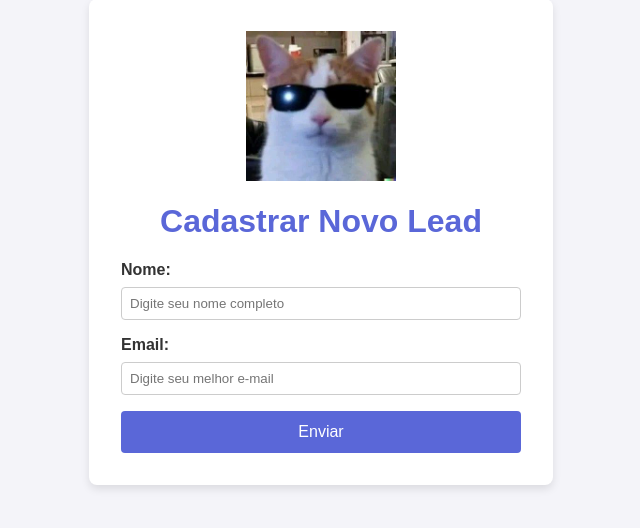
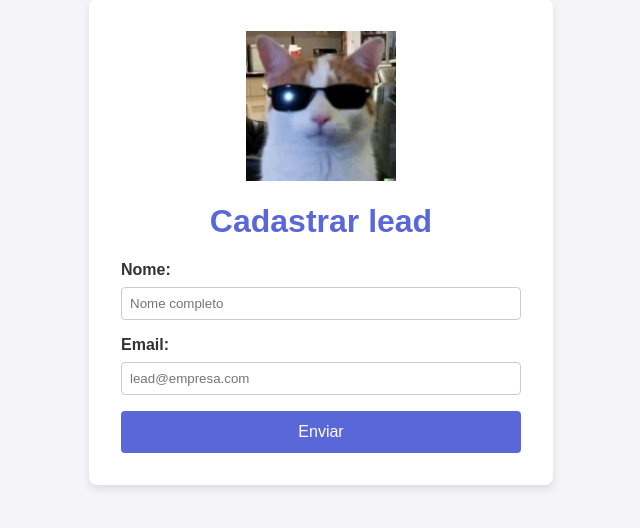
Before and after one commit to luissaster/lead-management-system, a Django app: page / in a window 1280 px wide. Shown: the part 158-686 px from the top of the page, without its empty margins (319-959 px from the left). Run offline with Django 4.2, Linux system fonts and the light colour scheme.

Commit message:
Refactor lead form UX and clean up code comments
Updated form placeholders for improved clarity, simplified the lead form page title, and removed redundant or verbose comments from views, URLs, and templates.

```diff
--- a/app/leads/apps.py
+++ b/app/leads/apps.py
@@ -1,5 +1,4 @@
 from django.apps import AppConfig
-
 
 class LeadsConfig(AppConfig):
     default_auto_field = 'django.db.models.BigAutoField'
--- a/app/leads/forms.py
+++ b/app/leads/forms.py
@@ -8,10 +8,10 @@ class LeadForm(forms.ModelForm):
         widgets = {
             'nome': forms.TextInput(attrs={
                 'class': 'form-control',
-                'placeholder': 'Digite seu nome completo'
+                'placeholder': 'Nome completo'
             }),
             'email': forms.EmailInput(attrs={
                 'class': 'form-control',
-                'placeholder': 'Digite seu melhor e-mail'
+                'placeholder': 'lead@empresa.com'
             }),
         }
--- a/app/leads/urls.py
+++ b/app/leads/urls.py
@@ -2,8 +2,6 @@ from django.urls import path
 from .views import lead_create_view, success_view
 
 urlpatterns = [
-    # A URL raiz ('') será atendida pela nossa view de criação de lead
     path('', lead_create_view, name='lead_create_page'),
-    # A URL '/success/' será atendida pela view de sucesso
     path('success/', success_view, name='success_page'),
 ]
--- a/app/leads/views.py
+++ b/app/leads/views.py
@@ -10,25 +10,24 @@ def lead_create_view(request):
     # Cria uma instância do nosso formulário
     form = LeadForm()
 
-    # Se o método da requisição for POST, significa que o usuário enviou o formulário
     if request.method == 'POST':
-        # Cria uma instância do formulário com os dados que o usuário enviou
+        # Preenche o formulário com os dados enviados pelo usuário
         form = LeadForm(request.POST)
-        # Verifica se os dados são válidos (validação server-side)
+
         if form.is_valid():
             # Salva os dados no banco de dados, criando um novo Lead
             lead = form.save()
 
             # --- INÍCIO: Lógica do Webhook ---
+
             try:
-                # Pega a URL do webhook do arquivo .env
                 webhook_url = config('N8N_WEBHOOK_URL')
 
                 # Prepara os dados para enviar como JSON
                 payload = {
                     'nome': lead.nome,
                     'email': lead.email,
-                    'criado_em': lead.criado_em.isoformat() # Converte data para texto
+                    'criado_em': lead.criado_em.isoformat()
                 }
 
                 # Envia a requisição POST e captura a resposta
@@ -44,9 +43,9 @@ def lead_create_view(request):
                 print("-----------------------")
 
             except requests.exceptions.RequestException as e:
-                # Em um projeto real, aqui você logaria o erro.
-                # Por enquanto, apenas imprimimos no console do Docker.
+                # Tratamento de erro aqui, mas irei apenas imprimir no log
                 print(f"Erro ao enviar webhook para o n8n: {e}")
+
             # --- FIM: Lógica do Webhook ---
 
             return redirect('success_page')
@@ -58,6 +57,5 @@ def lead_create_view(request):
     }
     return render(request, 'leads/lead_form.html', context)
 
-# View simples para a página de sucesso
 def success_view(request):
     return render(request, 'leads/success.html')
--- a/app/templates/leads/lead_form.html
+++ b/app/templates/leads/lead_form.html
@@ -1,24 +1,21 @@
 {% load static %}
-<!-- ESSENCIAL: Carrega as tags de ficheiros estáticos -->
 <!DOCTYPE html>
 <html lang="pt-br">
   <head>
     <meta charset="UTF-8" />
     <meta name="viewport" content="width=device-width, initial-scale=1.0" />
     <title>Captura de Lead</title>
-    <!-- Liga o nosso ficheiro CSS externo -->
     <link rel="stylesheet" href="{% static 'css/style.css' %}" />
   </head>
   <body>
     <div class="container">
-      <!-- Adiciona a imagem -->
       <img
         src="{% static 'images/img.jpg' %}"
         alt="Gato de óculos escuro"
         class="logo"
       />
 
-      <h1>Cadastrar Novo Lead</h1>
+      <h1>Cadastrar lead</h1>
       <form method="POST">
         {% csrf_token %} {{ form.as_p }}
         <button type="submit">Enviar</button>
```
